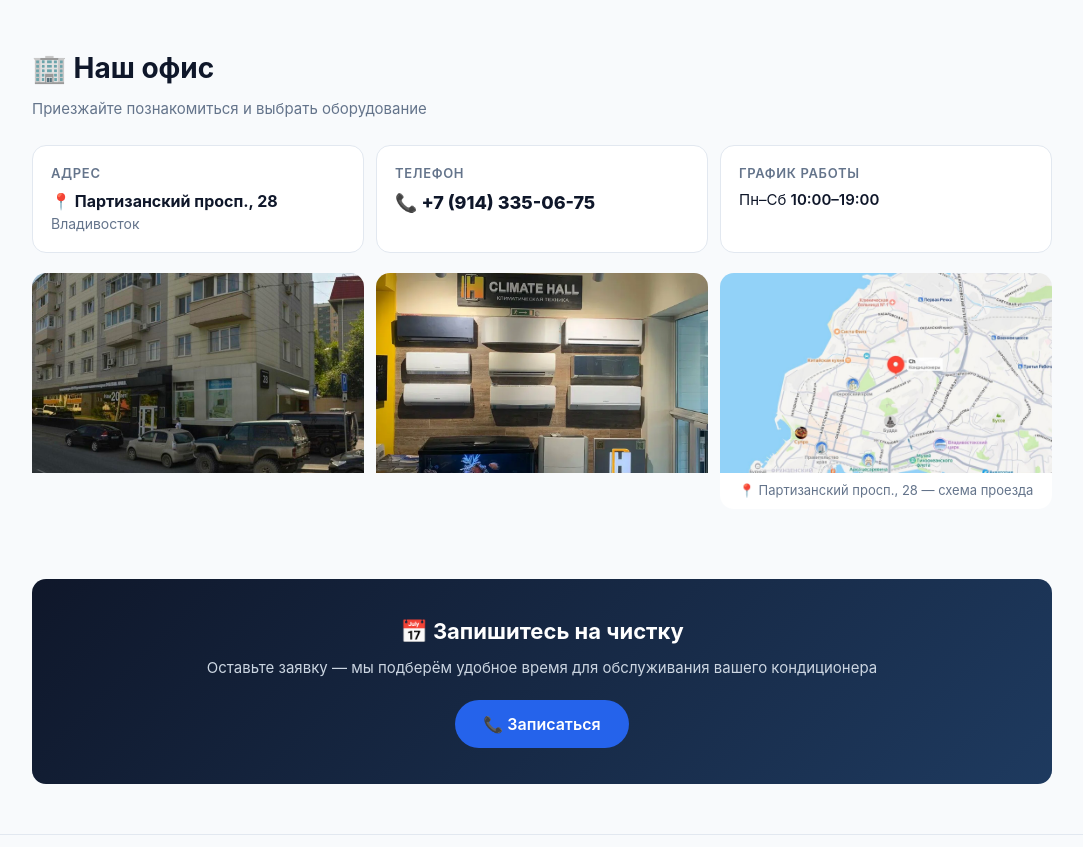
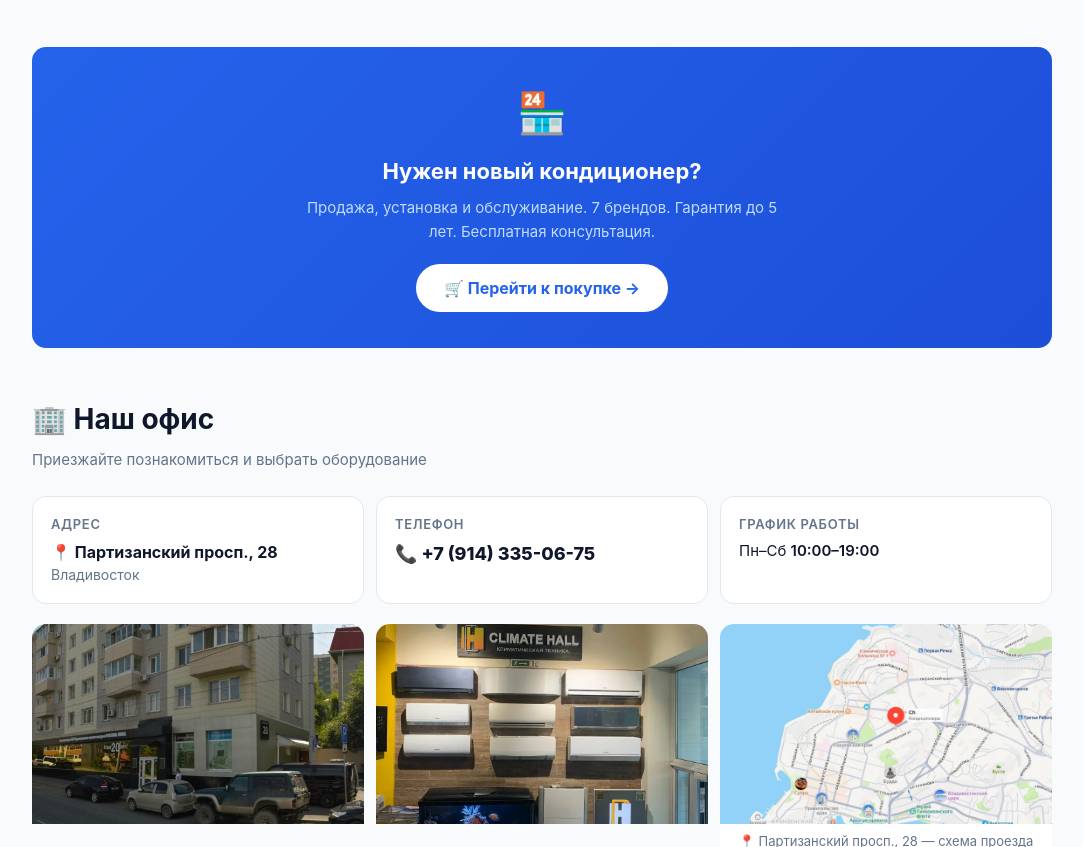
Before and after one commit to shulykun/landing_moe, a website: page cleaning.html in a window 1280 px wide. Shown: the part 4053-4900 px from the top of the page, without its empty margins (98-1181 px from the left). Drawn offline with Linux system fonts and the light colour scheme.

Commit message:
Добавлен баннер "Купить кондиционер" на страницу чистки

```diff
--- a/cleaning.html
+++ b/cleaning.html
@@ -415,6 +415,18 @@ document.addEventListener('DOMContentLoaded', function(){
 </div>
 
 
+<div class="section" style="padding-top:0;text-align:center;">
+    <div style="background:linear-gradient(135deg,#2563eb,#1d4ed8);border-radius:var(--radius);padding:36px 28px;color:white;">
+      <div style="font-size:40px;margin-bottom:12px;">🏪</div>
+      <h3 style="font-size:22px;font-weight:700;margin-bottom:8px;">Нужен новый кондиционер?</h3>
+      <p style="color:#bfdbfe;font-size:15px;margin-bottom:20px;max-width:480px;margin-left:auto;margin-right:auto;">Продажа, установка и обслуживание. 7 брендов. Гарантия до 5 лет. Бесплатная консультация.</p>
+      <a href="/" style="display:inline-flex;align-items:center;gap:8px;background:white;color:#2563eb;padding:12px 28px;border-radius:100px;font-size:16px;font-weight:700;text-decoration:none;transition:0.15s;">
+        🛒 Перейти к покупке →
+      </a>
+    </div>
+</div>
+
+
 <div class="section" style="padding-top:0;">
   <h2>🏢 Наш офис</h2>
   <p style="color:var(--text-muted);font-size:15px;margin-bottom:24px;">Приезжайте познакомиться и выбрать оборудование</p>
```
